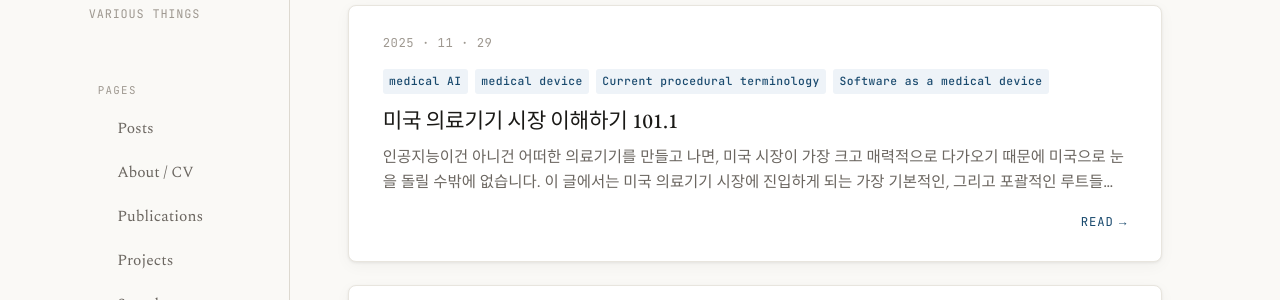
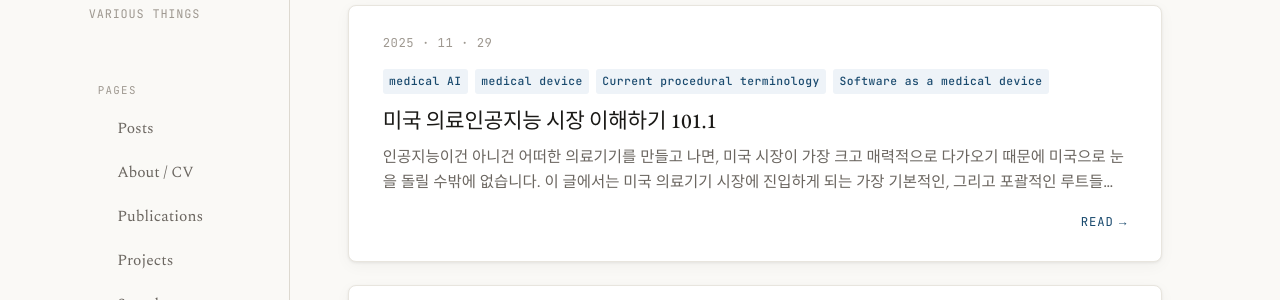
Before and after one commit to jryoungw/jryoungw.github.io, a Jekyll site: the page built from index.html, in a window 1280 px wide and 900 px high, scrolled down 1259 px. Shown: the part 153-453 px from the top of the window. Built offline with Jekyll 4.4.1, drawn with Linux system fonts in a browser that asks for light colours; nearby versions of some CDN libraries; the list of posts is cut into pages by our own code.

Commit message:
Update 2025-11-29-USA_SaMD.md

```diff
--- a/_posts/2025-11-29-USA_SaMD.md
+++ b/_posts/2025-11-29-USA_SaMD.md
@@ -1,5 +1,5 @@
 ---
-title: "미국 의료기기 시장 이해하기 101.1"
+title: "미국 의료인공지능 시장 이해하기 101.1"
 tags:
   - medical AI
   - medical device
```
